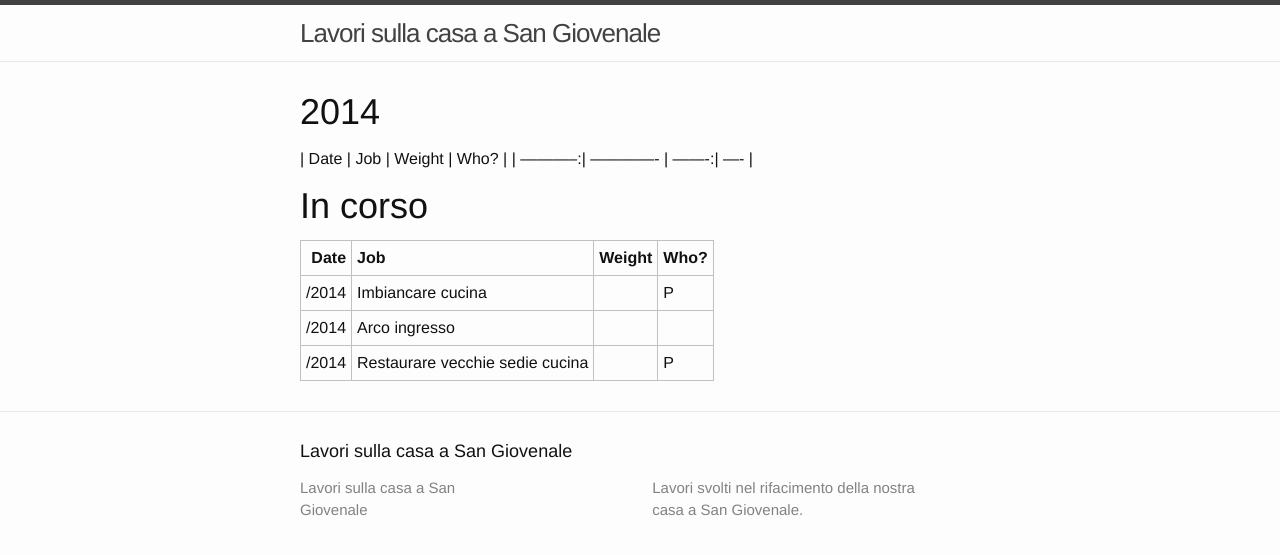
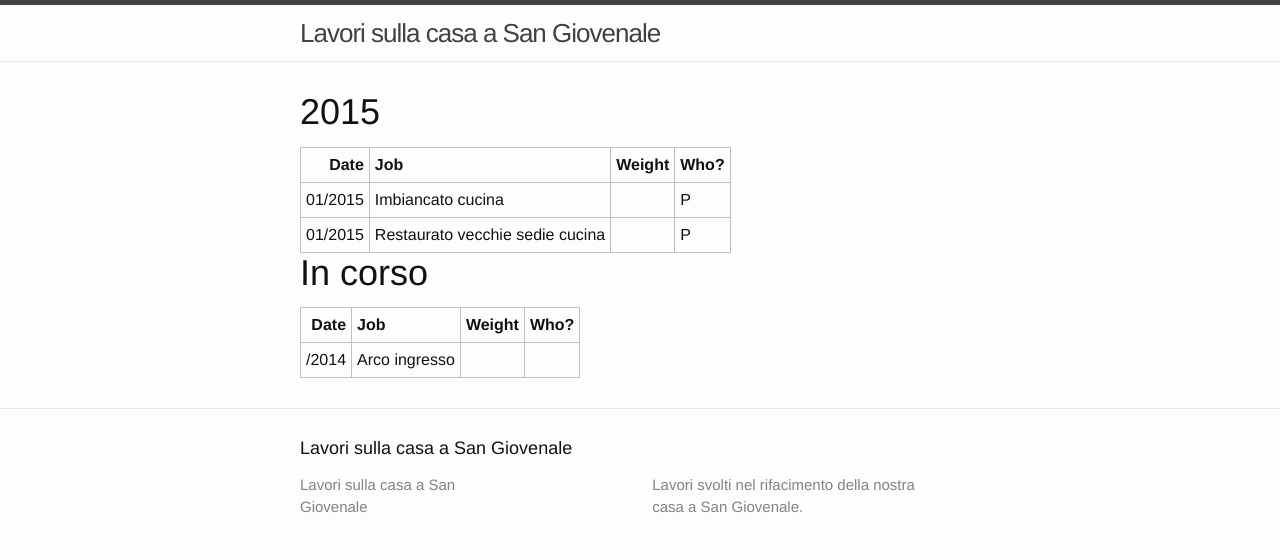
Before and after one commit to sangiovenale/sangiovenale.github.io, a Jekyll site: the page built from _posts/2015-12-31-overview.markdown, in a window 1280 px wide. Shown: the top 555 px of the page. Built offline with Jekyll 4.4.1, drawn with Linux system fonts in a browser that asks for light colours; Markdown is read by kramdown in place of the engine named in the settings.

Commit message:
Update 2015-12-31-overview.markdown

```diff
--- a/_posts/2015-12-31-overview.markdown
+++ b/_posts/2015-12-31-overview.markdown
@@ -3,15 +3,15 @@ title: "2015 Overview"
 layout: default
 ---
 
-# 2014
+# 2015
 
 | Date        | Job           | Weight  | Who? |
 | -----------:| ------------- | -------:| ---- |
+|   01/2015 | Imbiancato cucina |  | P |
+|   01/2015 | Restaurato vecchie sedie cucina | |P|
 
 # In corso
 
 | Date        | Job           | Weight  | Who? |
 | -----------:| ------------- | -------:| ---- |
-|   /2014 | Imbiancare cucina |  | P |
 |   /2014 | Arco ingresso |  | |
-|   /2014 | Restaurare vecchie sedie cucina | |P|
```
